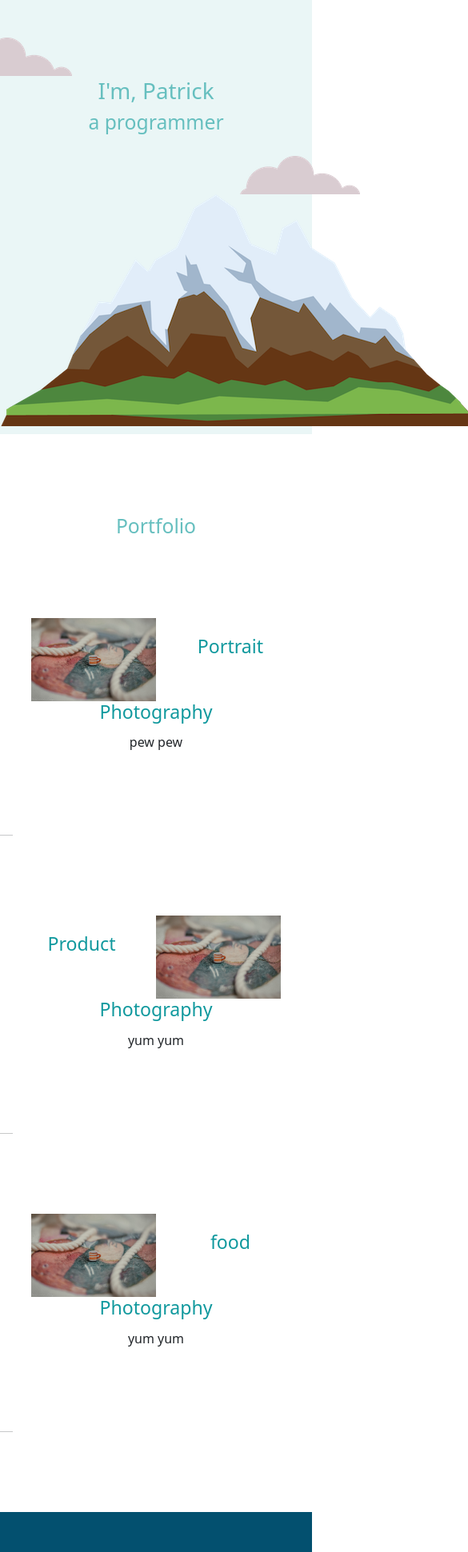
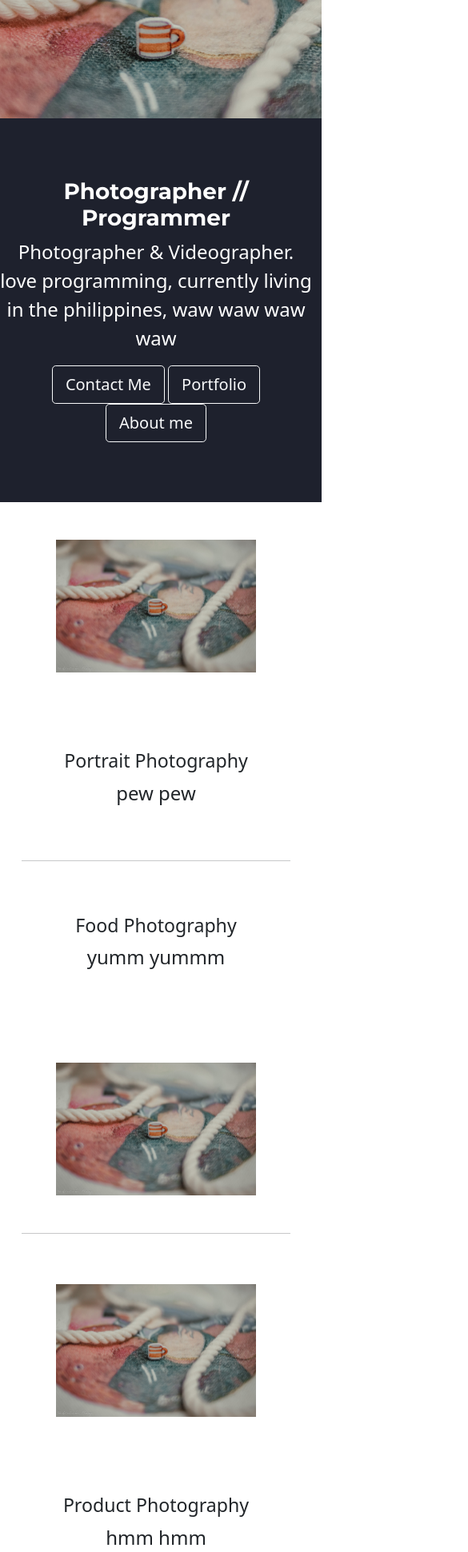
Before and after one commit to tricksap/Photography-Website, a plain HTML site: page index.html in a window 390 px wide. Shown: the part 59-2000 px from the top of the page at 80% size, 585 px wide, since content can reach past the window. Drawn offline with nearby package versions, Linux system fonts and the light colour scheme.

Commit message:
change the top container

```diff
--- a/index.html
+++ b/index.html
@@ -3,58 +3,66 @@
     <meta charset="UTF-8">
     <meta name="viewport" content="width=device-width, initial-scale=1.0">
     <title>Patrick Ray</title>
-    <link rel="stylesheet" href="style.css">
+    <link rel="stylesheet" href="styles.css">
+
     <link rel="icon" href="favicon.ico">
+
+    <link rel="preconnect" href="https://fonts.gstatic.com">
+    <link href="https://fonts.googleapis.com/css2?family=Montserrat:ital,wght@0,700;1,400&display=swap" rel="stylesheet">
+
+
     <link href="https://cdn.jsdelivr.net/npm/bootstrap@5.0.0-beta1/dist/css/bootstrap.min.css" rel="stylesheet" integrity="sha384-giJF6kkoqNQ00vy+HMDP7azOuL0xtbfIcaT9wjKHr8RbDVddVHyTfAAsrekwKmP1" crossorigin="anonymous">
 
 </head>
 <body>
-  <nav class="navbar navbar-expand-lg navbar-dark bg-dark">
-    <a class="navbar-brand"href="">nice</a>
+  <!-- <nav class="navbar navbar-expand-lg navbar-dark bg-dark">
+    <a class="navbar-brand"href="">Patrick Ray</a>
+
+  </nav> -->
 
 
+  <div class="row">
+        <div class="col-lg-6 col-sm-12 top">
+        </div>
+        <div class="col-lg-6 col-sm-12 info">
+          <h1>Photographer // Programmer</h1>
+          <p>Photographer & Videographer. love programming, currently
+            living in the philippines, waw waw waw waw  </p>
 
-  </nav>
+            <button type="button" class="btn btn-outline-light btn-lg">Contact Me</button>
+            <button type="button" class="btn btn-outline-light btn-lg">Portfolio</button>
+            <button type="button" class="btn btn-outline-light btn-lg">About me</button>
+        </div>
+    </div>
 
 
-
-
-    <div class="top">
-        <img class= "top-cloud"src="images/cloud.png" alt="">
-        <h1>I'm, Patrick</h1>
-        <h2>a programmer</h2>
-        <img class ="bottom-cloud"src="images/cloud.png" alt="">
-        <img class = "mountain "src="images/mountain.png" alt="">
+        <div class="row skills middle-container">
+          <div class="col-lg-6 col-sm-12">
+            <img class="left-img" src="images/IMG_2980.jpg" alt="">
           </div>
-    <div class="middle-container">
-      <h2><Portf></Portf>Portfolio</h2>
-      <div class="skills">
-        <div class="sample">
-          <img class="code-img" src="images/IMG_2980.jpg" alt="">
-          <div class="details">
+          <div class="col-lg-6 col-sm-12 details">
             <h3>Portrait Photography</h3>
             <p>pew pew</p>
           </div>
+          <hr>
+
+          <div class="col-lg-6 col-sm-12 details">
+            <h3>Food Photography</h3>
+            <p>yumm yummm</p>
           </div>
-        <hr>
-        <div class="sample">
-          <img class="chili-img" src="images/IMG_2980.jpg" alt="">
-          <div class="details">
-            <h3>Product Photography </h3>
-            <p>yum yum</p>
-          </div>
-        </div>
-        <hr>
-        <div class="sample">
-          <img class="sad-img" src="images/IMG_2980.jpg" alt="">
-          <div class="details">
-            <h3>food Photography </h3>
-            <p>yum yum</p>
-          </div>
-        </div>
+          <div class="col-lg-6 col-sm-12">
+            <img class="left-img" src="images/IMG_2980.jpg" alt="">
           </div>
           <hr>
 
+          <div class="col-lg-6 col-sm-12">
+            <img class="left-img" src="images/IMG_2980.jpg" alt="">
+          </div>
+          <div class="col-lg-6 col-sm-12 details">
+            <h3>Product Photography</h3>
+            <p>hmm hmm</p>
+          </div>
+        </div>
 
       <div class="bottom-container">
         <a class="footer-link" href="https://www.linkedin.com/">LinkedIn</a>
--- a/style.css
+++ /dev/null
@@ -1,148 +0,0 @@
-body{
-    color: #40514E;
-    margin: 0;
-    text-align: center;
-    font-family: Verdana, sans-serif;
-}
-h1{
-    color: #66BFBF;
-    font-size: 5.265rem;
-    margin: 50px auto 0 auto;
-}
-
-h2{
-    font-size: 2.5rem;
-    color: #66BFBF;
-    font-weight: normal;
-
-}
-
-h3{
-    color: #11999E;
-
-}
-
-p{
-    line-height: 2;
-}
-
-
-hr{
-    border: dotted #EAF6F6 6px;
-    border-bottom: none;
-    width: 4%;
-    margin: 20% auto;
-    clear:both;
-}
-
-
-.top{
-    background-color: #EAF6F6;
-    position: relative;
-    padding-top: 100px;
-    padding-bottom: 10px;
-}
-
-.middle-container{
-    margin: 100 auto 0 auto;
-}
-
-.intro{
-    width: 30%;
-    margin: 10 auto;
-}
-
-.sample{
-    width: 80%;
-    margin: 100px auto;
-    text-align: center;
-}
-
-.details{
-    padding-top: 7%;
-    text-align: center;
-}
-
-.bottom-cloud{
-    position: absolute;
-    left: 300px;
-    bottom: 300px       ;
-}
-.top-cloud{
-    position: absolute;
-    right: 300px;
-    top: 50px;
-}
-
-.bottom-container{
-    margin-top: 100px;
-    padding:50px 0 20px ;
-    margin-bottom: 0;
-    background-color:03506f;
-}
-
-.code-img{
-    width: 50%;
-    float: left;
-    margin-right: 30px;
-}
-.chili-img{
-    width: 50%;
-    float: right;
-    margin-left: 30px;
-
-}
-.sad-img{
-
-    width: 50%;
-    float: left;
-    margin-right: 30px;
-
-}
-
-.footer-link{
-    margin: 10px 20px;
-    text-decoration: none;
-    font-family:sans-serif;
-    color: #11999E;
-}
-.footer-link:hover{
-    color: #EAF6F6;
-}
-
-.credit{
-    font-size: 12px;
-    color:#EAF6F6;
-}
-
-.contact-message{
-    width: 40%;
-    margin: 40px auto 60px;
-}
-
-.btn {
-    background: #11cdd4;
-    background-image: -webkit-linear-gradient(top, #11cdd4, #1199e);
-    background-image: -moz-linear-gradient(top, #11cdd4, #1199e);
-    background-image: -ms-linear-gradient(top, #11cdd4, #1199e);
-    background-image: -o-linear-gradient(top, #11cdd4, #1199e);
-    background-image: linear-gradient(to bottom, #11cdd4, #1199e);
-    -webkit-border-radius: 11;
-    -moz-border-radius: 11;
-    border-radius: 11px;
-    font-family: Arial;
-    color: #ffffff;
-    font-size: 20px;
-    padding: 10px 20px 10px 20px;
-    text-decoration: none;
-  }
-
-  .btn:hover {
-    background: #30e3cb;
-    background-image: -webkit-linear-gradient(top, #30e3cb, #2bc4ad);
-    background-image: -moz-linear-gradient(top, #30e3cb, #2bc4ad);
-    background-image: -ms-linear-gradient(top, #30e3cb, #2bc4ad);
-    background-image: -o-linear-gradient(top, #30e3cb, #2bc4ad);
-    background-image: linear-gradient(to bottom, #30e3cb, #2bc4ad);
-    text-decoration: none;
-  }
--- /dev/null
+++ b/styles.css
@@ -0,0 +1,79 @@
+body {
+  text-align: center;
+  font-family: Verdana, sans-serif;
+}
+
+h1 {
+  color: white;
+  font-family: "Montserrat", sans-serif;
+  font-weight: 700;
+  font-size: 5rem;
+  margin: 50px auto 0 auto;
+}
+
+p {
+  font-size: 1.5rem;
+}
+
+/* Top */
+.top {
+  background-color: #1e212d;
+  padding-bottom: 50%;
+  background-image: url("images/IMG_2980.jpg");
+  background-position: center;
+  background-size: 150%;
+}
+
+.profile-pic {
+  width: 150%;
+  position: relative;
+}
+
+.info {
+  background-color: #1e212d;
+  color: white;
+  padding: 18%;
+  size: 100px;
+}
+
+/* middle */
+.skills {
+  padding: 0 10%;
+}
+
+.middle-container {
+  margin: 100 auto 0 auto;
+}
+
+.details {
+  padding: 15% 0;
+  text-align: center;
+}
+
+.left-img {
+  width: 80%;
+  padding: 15% 0;
+}
+
+/* bottom */
+.bottom-container {
+  margin-top: 100px;
+  padding: 50px 0 20px;
+  margin-bottom: 0;
+  background-color: #1e212d;
+}
+
+.footer-link {
+  margin: 10px 20px;
+  text-decoration: none;
+  font-family: sans-serif;
+  color: white;
+}
+.footer-link:hover {
+  color: #eaf6f6;
+}
+
+.credit {
+  font-size: 12px;
+  color: #eaf6f6;
+}
```
Also changed, not shown: StubCode.html (deleted, +0 -36 lines). Lines whose indentation alone changed are shown as unchanged.
